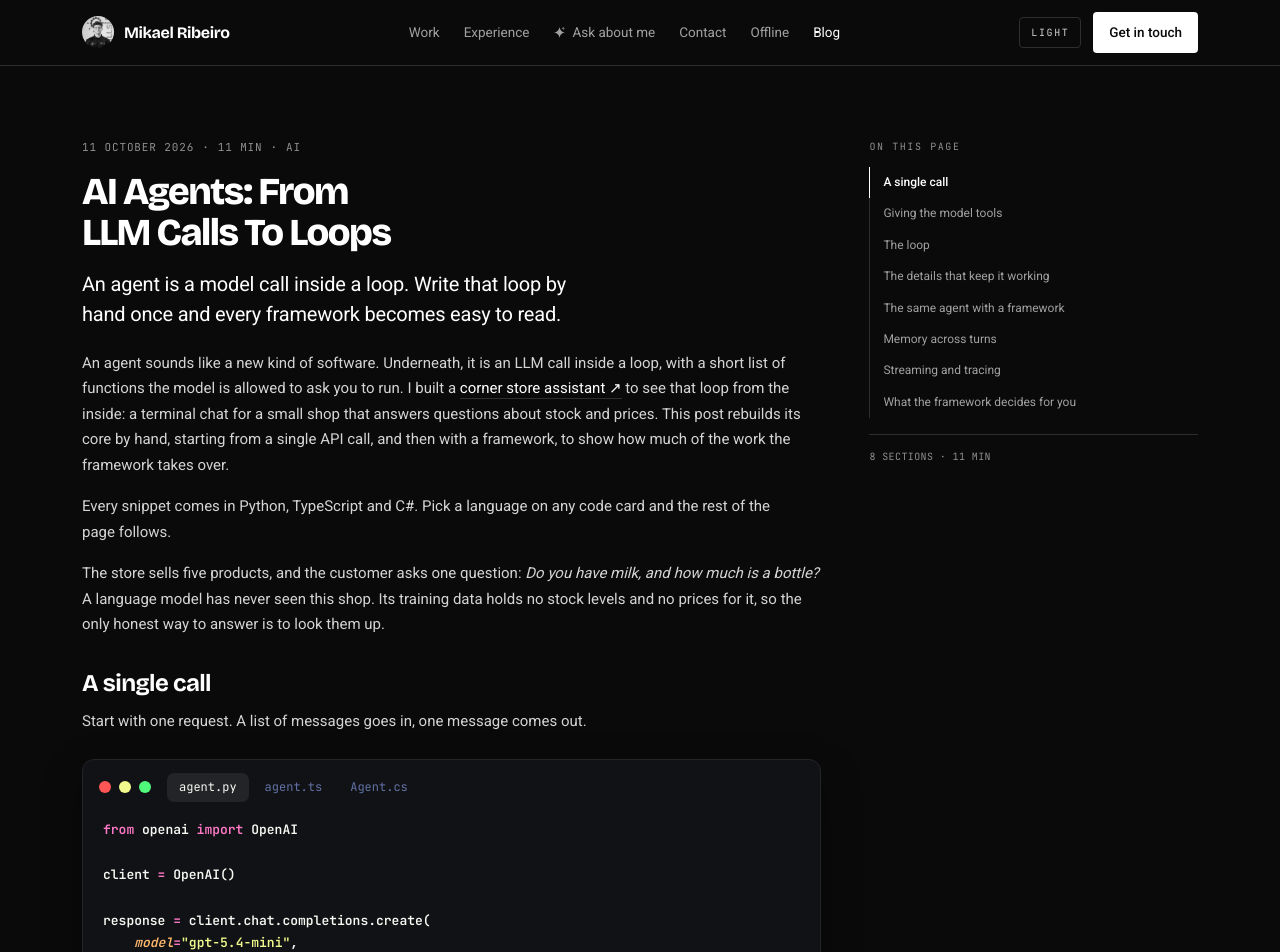
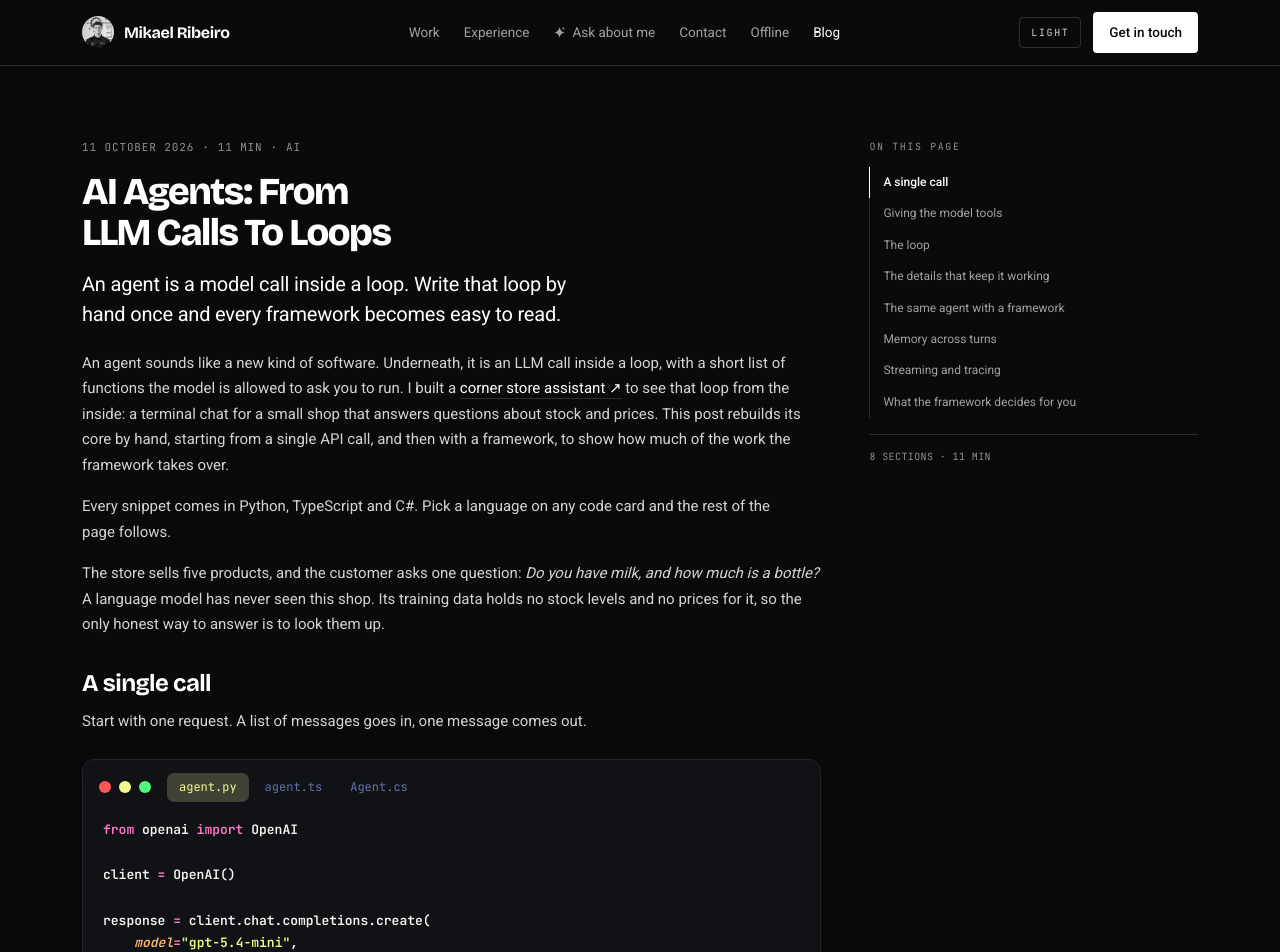
Before and after one commit to Mikkaiser/mikkaiser-portfolio, a Next.js app: page /blog/ai-agents-from-llm-calls-to-loops in a window 1280 px wide. Shown: the top 952 px of the page. Built offline with nearby package versions, Linux system fonts and the light colour scheme.

Commit message:
Give each language its own colour on the selected code tab
Python is Dracula yellow, TypeScript cyan and C# purple, as the tab text
on a chip tinted with the same colour.

```diff
--- a/app/blog/blog.css
+++ b/app/blog/blog.css
@@ -141,9 +141,12 @@
 /* Language tabs: radio buttons styled as filename tabs; CSS shows the matching body. */
 .code__tabs { display: flex; flex-wrap: wrap; gap: var(--space-1); border: 0; margin: 0; padding: 0; min-width: 0; }
 .code__tabs .code__tab { cursor: pointer; transition: color var(--dur-pointer) var(--ease); }
-.code__tabs .code__tab:hover { color: var(--code-fg); }
+.code__tabs .code__tab:not(:has(input:checked)):hover { color: var(--code-fg); }
 .code__tab input { position: absolute; opacity: 0; width: 1px; height: 1px; margin: 0; pointer-events: none; }
-.code__tab:has(input:checked) { background: var(--code-chrome); color: var(--code-fg); }
+.code__tab[data-lang="py"] { --lang: var(--code-lang-py); }
+.code__tab[data-lang="ts"] { --lang: var(--code-lang-ts); }
+.code__tab[data-lang="cs"] { --lang: var(--code-lang-cs); }
+.code__tab:has(input:checked) { background: color-mix(in srgb, var(--lang) 14%, var(--code-chrome)); color: var(--lang); }
 .code__tab:has(input:focus-visible) { outline: 2px solid var(--code-fg); outline-offset: 2px; }
 .code--tabs:has(input[value="py"]:checked) .code__body:not([data-lang="py"]),
 .code--tabs:has(input[value="ts"]:checked) .code__body:not([data-lang="ts"]),
--- a/app/tokens.css
+++ b/app/tokens.css
@@ -101,6 +101,10 @@
   --code-light-min: #F1FA8C;
   --code-light-max: #50FA7B;
   --code-shadow: 0 14px 40px rgba(0, 0, 0, 0.32);
+  /* The selected language tab, one Dracula colour per language. */
+  --code-lang-py: #F1FA8C;
+  --code-lang-ts: #8BE9FD;
+  --code-lang-cs: #BD93F9;
 }
 
 /* spacing */
--- a/components/blog/CodeTabs.tsx
+++ b/components/blog/CodeTabs.tsx
@@ -32,7 +32,7 @@ export async function CodeTabs({ py, ts, cs, files = {} }: { py: string; ts: str
         <fieldset className="code__tabs">
           <legend className="sr-only">Language</legend>
           {LANGS.map((l, i) => (
-            <label key={l.key} className="code__tab">
+            <label key={l.key} className="code__tab" data-lang={l.key}>
               <input type="radio" name={name} value={l.key} defaultChecked={i === 0} />
               <span className="sr-only">{l.name}, </span>
               {files[l.key] ?? l.file}
```
